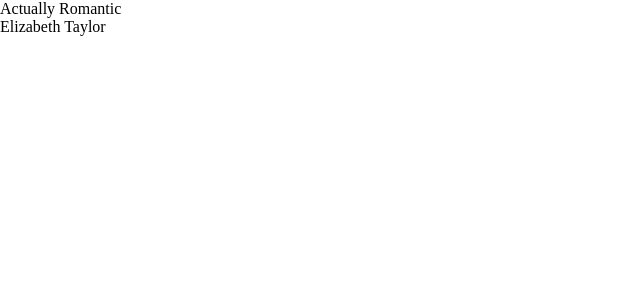
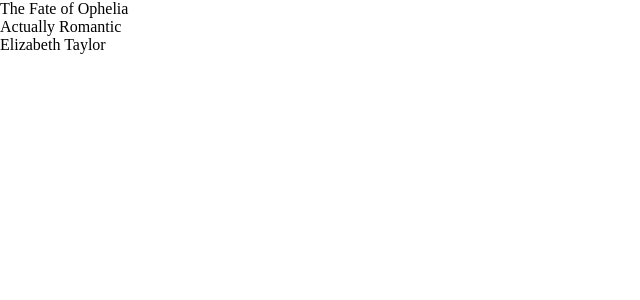
Before and after one commit to gabgon08/projeto-franquias, a Next.js app: page / in a window 1280 px wide. Shown: the top 300 px of the page, without its empty margins (0-640 px from the left). Built offline with nearby package versions, Linux system fonts and the light colour scheme.

Commit message:
feat: add new p

```diff
--- a/src/app/page.jsx
+++ b/src/app/page.jsx
@@ -3,6 +3,7 @@ import React from 'react'
 function Home() {
   return (
     <div>
+      <p>The Fate of Ophelia</p>
       <p>Actually Romantic</p>
       <p>Elizabeth Taylor</p>
     </div>
```
